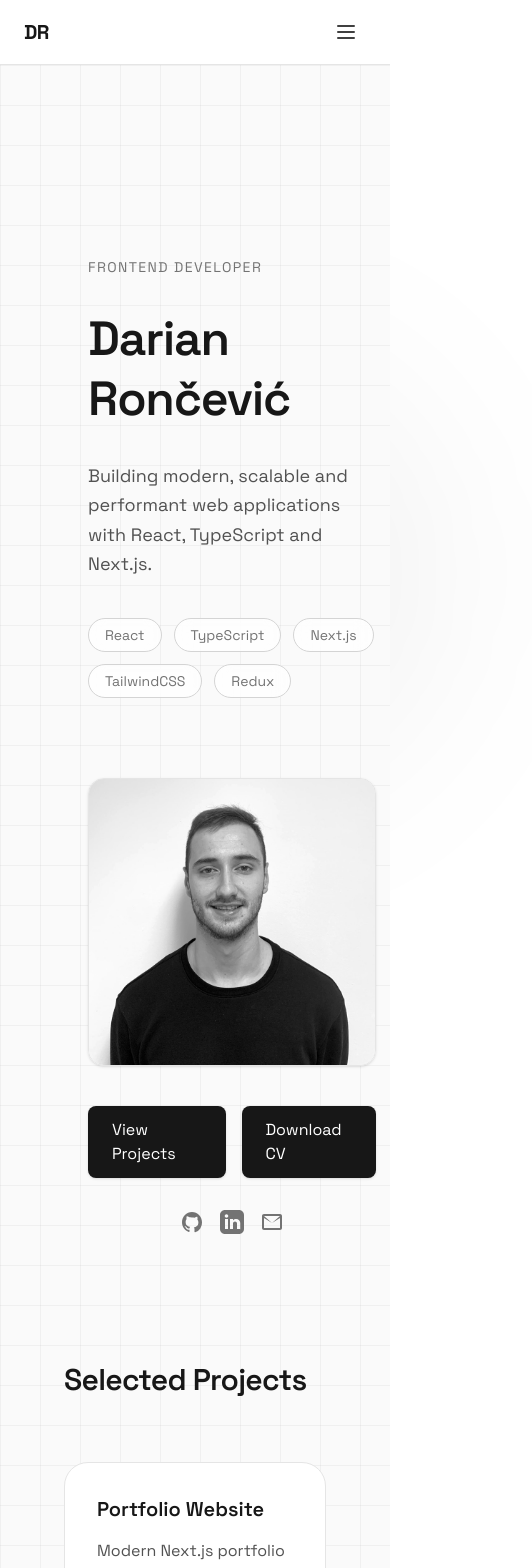
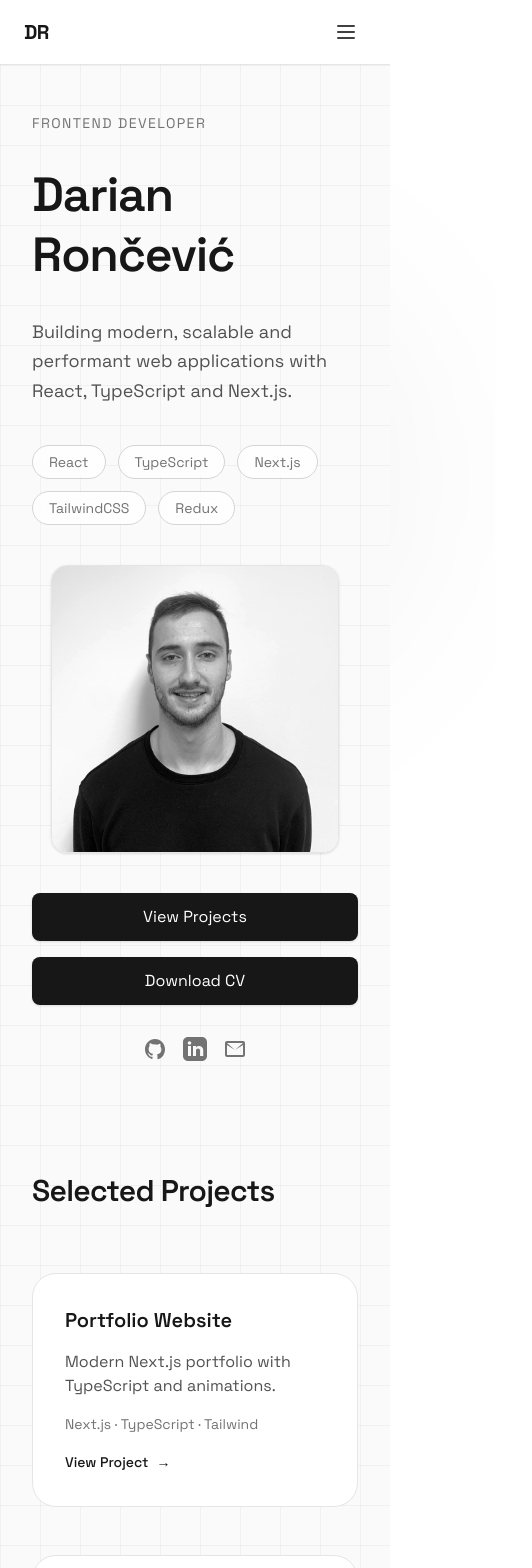
Before and after one commit to d-roncevic/dr-portfolio, a Next.js app: page / in a window 390 px wide. Shown: the top 1568 px of the page, 532 px wide, since content can reach past the window. Built offline with nearby package versions, Linux system fonts and the light colour scheme.

Commit message:
style fix

```diff
--- a/app/page.tsx
+++ b/app/page.tsx
@@ -10,7 +10,7 @@ export default function Home() {
   const [isFormOpen, setIsFormOpen] = useState(false);
   return (
     <div className="flex min-h-screen items-center justify-center bg-zinc-50 font-sans">
-      <main className="flex min-h-screen w-full bg-grid flex-col items-center justify-between py-32 px-16 sm:items-start">
+      <main className="flex min-h-screen w-full bg-grid flex-col items-center justify-between py-8 md:py-16 px-8 md:px-16 sm:items-start">
         <Hero />
         <Projects />
         <Journey />
--- a/components/layout/Footer.tsx
+++ b/components/layout/Footer.tsx
@@ -12,31 +12,41 @@ export default function Footer() {
           <Link
             href="https://github.com/d-roncevic"
             target="_blank"
+            aria-label="GitHub"
             className="hover:text-black dark:hover:text-white transition"
           >
-            GitHub
+            <svg className="w-6 h-6" fill="currentColor" viewBox="0 0 24 24">
+              <path d="M12 2C6.48 2 2 6.58 2 12.25c0 4.5 2.87 8.32 6.84 9.67.5.09.68-.22.68-.48 0-.24-.01-.87-.01-1.71-2.78.61-3.37-1.36-3.37-1.36-.45-1.17-1.1-1.48-1.1-1.48-.9-.63.07-.62.07-.62 1 .07 1.53 1.05 1.53 1.05.89 1.56 2.34 1.11 2.91.85.09-.65.35-1.11.63-1.37-2.22-.26-4.56-1.13-4.56-5.01 0-1.11.39-2.02 1.03-2.73-.1-.26-.45-1.31.1-2.73 0 0 .84-.27 2.75 1.03A9.4 9.4 0 0 1 12 7.5c.85.004 1.71.11 2.51.32 1.91-1.3 2.75-1.03 2.75-1.03.55 1.42.2 2.47.1 2.73.64.71 1.03 1.62 1.03 2.73 0 3.89-2.34 4.75-4.57 5.01.36.31.68.92.68 1.86 0 1.34-.01 2.42-.01 2.75 0 .27.18.58.69.48A10.01 10.01 0 0 0 22 12.25C22 6.58 17.52 2 12 2z" />
+            </svg>
           </Link>
-
           <Link
             href="https://www.linkedin.com/in/darian-roncevic/"
             target="_blank"
+            aria-label="LinkedIn"
             className="hover:text-black dark:hover:text-white transition"
           >
-            LinkedIn
+            <svg className="w-6 h-6" fill="currentColor" viewBox="0 0 24 24">
+              <path d="M19 0h-14c-2.76 0-5 2.24-5 5v14c0 2.76 2.24 5 5 5h14c2.76 0 5-2.24 5-5v-14c0-2.76-2.24-5-5-5zm-11 19h-3v-10h3v10zm-1.5-11.25c-.97 0-1.75-.78-1.75-1.75s.78-1.75 1.75-1.75 1.75.78 1.75 1.75-.78 1.75-1.75 1.75zm13.5 11.25h-3v-5.5c0-1.1-.9-2-2-2s-2 .9-2 2v5.5h-3v-10h3v1.5c.73-1.04 2.09-1.5 3.25-1.5 2.21 0 4 1.79 4 4v6.5z" />
+            </svg>
           </Link>
-
           <Link
             href="mailto:roncevic.darian99@gmail.com"
+            aria-label="Email"
             className="hover:text-black dark:hover:text-white transition"
           >
-            Email
+            <svg className="w-6 h-6" fill="currentColor" viewBox="0 0 24 24">
+              <path d="M20 4H4c-1.1 0-2 .9-2 2v12c0 1.1.9 2 2 2h16c1.1 0 2-.9 2-2V6c0-1.1-.9-2-2-2zm0 2v.01L12 13 4 6.01V6h16zm-16 12V8l8 5 8-5v10H4z" />
+            </svg>
           </Link>
           <Link
             href="https://wa.me/385958669679"
             target="_blank"
+            aria-label="WhatsApp"
             className="hover:text-black dark:hover:text-white transition"
           >
-            WhatsApp
+            <svg className="w-6 h-6" fill="currentColor" viewBox="0 0 24 24">
+              <path d="M17.472 14.382c-.297-.149-1.758-.867-2.031-.967-.273-.099-.471-.149-.669.149-.198.297-.767.967-.941 1.164-.173.198-.347.223-.644.074-.297-.149-1.255-.462-2.39-1.475-.883-.788-1.48-1.761-1.653-2.059-.173-.297-.018-.458.13-.606.134-.133.298-.347.446-.521.149-.173.198-.297.298-.495.099-.198.05-.372-.025-.521-.074-.149-.669-1.611-.916-2.207-.242-.579-.487-.501-.669-.511-.173-.009-.372-.011-.571-.011-.198 0-.521.074-.793.372-.272.297-1.04 1.016-1.04 2.479 0 1.462 1.066 2.875 1.213 3.074.149.198 2.096 3.2 5.077 4.348.711.306 1.262.489 1.694.626.712.227 1.36.195 1.872.118.571-.085 1.758-.719 2.006-1.413.248-.694.248-1.289.173-1.413-.074-.124-.272-.198-.57-.347m-5.421 7.617h-.001a9.87 9.87 0 0 1-5.031-1.378l-.361-.214-3.741 1.093 1.093-3.727-.235-.377a9.86 9.86 0 0 1-1.519-5.28c.001-5.523 4.477-10 10-10 2.669 0 5.181 1.043 7.071 2.929 1.893 1.885 2.929 4.398 2.929 7.071-.002 5.523-4.478 10-10 10m8.413-18.413C19.099 1.599 15.698 0 12 0 5.373 0 0 5.373 0 12c0 2.123.553 4.195 1.601 6.021L0 24l6.063-1.589A11.96 11.96 0 0 0 12 24c6.627 0 12-5.373 12-12 0-3.698-1.599-7.099-4.115-9.617" />
+            </svg>
           </Link>
         </div>
       </div>
--- a/components/sections/ContactForm.tsx
+++ b/components/sections/ContactForm.tsx
@@ -53,7 +53,7 @@ export default function ContactForm({ isOpen }: { isOpen: boolean }) {
         ${isOpen ? "max-h-[800px] opacity-100" : "max-h-0 opacity-0"}
       `}
     >
-      <div className="max-w-3xl mx-auto px-8 py-14 border border-neutral-200 rounded-2xl bg-white shadow-sm space-y-8">
+      <div className="w-auto md:w-2xl mx-auto px-8 py-14 border border-neutral-200 rounded-2xl bg-white shadow-sm space-y-8">
         <h3 className="text-2xl text-neutral-600 font-semibold tracking-tight">
           Send a message
         </h3>
--- a/components/sections/Hero.tsx
+++ b/components/sections/Hero.tsx
@@ -2,10 +2,10 @@ import Image from "next/image";
 
 export default function Hero() {
   return (
-    <section className="relative px-6 py-16 mx-auto">
+    <section className="relative md:px-4 pt-4 pb-12 md:py-24 mx-auto">
       <div className="hero-glow absolute top-20 left-1/2 -translate-x-1/2" />
 
-      <div className="max-w-6xl mx-auto grid md:grid-cols-2 gap-20 items-center relative">
+      <div className="max-w-6xl mx-auto grid grid-cols-1 md:grid-cols-2 gap-10 md:gap-20 items-center relative">
         <div className="space-y-8">
           <p className="text-sm uppercase tracking-widest text-neutral-500">
             Frontend Developer
@@ -44,17 +44,17 @@ export default function Hero() {
               priority
             />
           </div>
-          <div className="flex gap-4">
+          <div className="flex flex-col md:flex-row gap-4 w-full md:w-auto mt-4">
             <a
               href="#projects"
-              className="mt-4 px-6 py-3 bg-neutral-900 text-white rounded-lg shadow hover:bg-neutral-700 transition"
+              className="px-6 py-3 bg-neutral-900 text-white rounded-lg shadow hover:bg-neutral-700 transition w-full md:w-auto text-center"
             >
               View Projects
             </a>
             <a
               href="/files/DarianRoncevic_Resume.pdf"
               target="_blank"
-              className="mt-4 px-6 py-3 bg-neutral-900 text-white rounded-lg shadow hover:bg-neutral-700 transition"
+              className="px-6 py-3 bg-neutral-900 text-white rounded-lg shadow hover:bg-neutral-700 transition w-full md:w-auto text-center"
             >
               Download CV
             </a>
```
